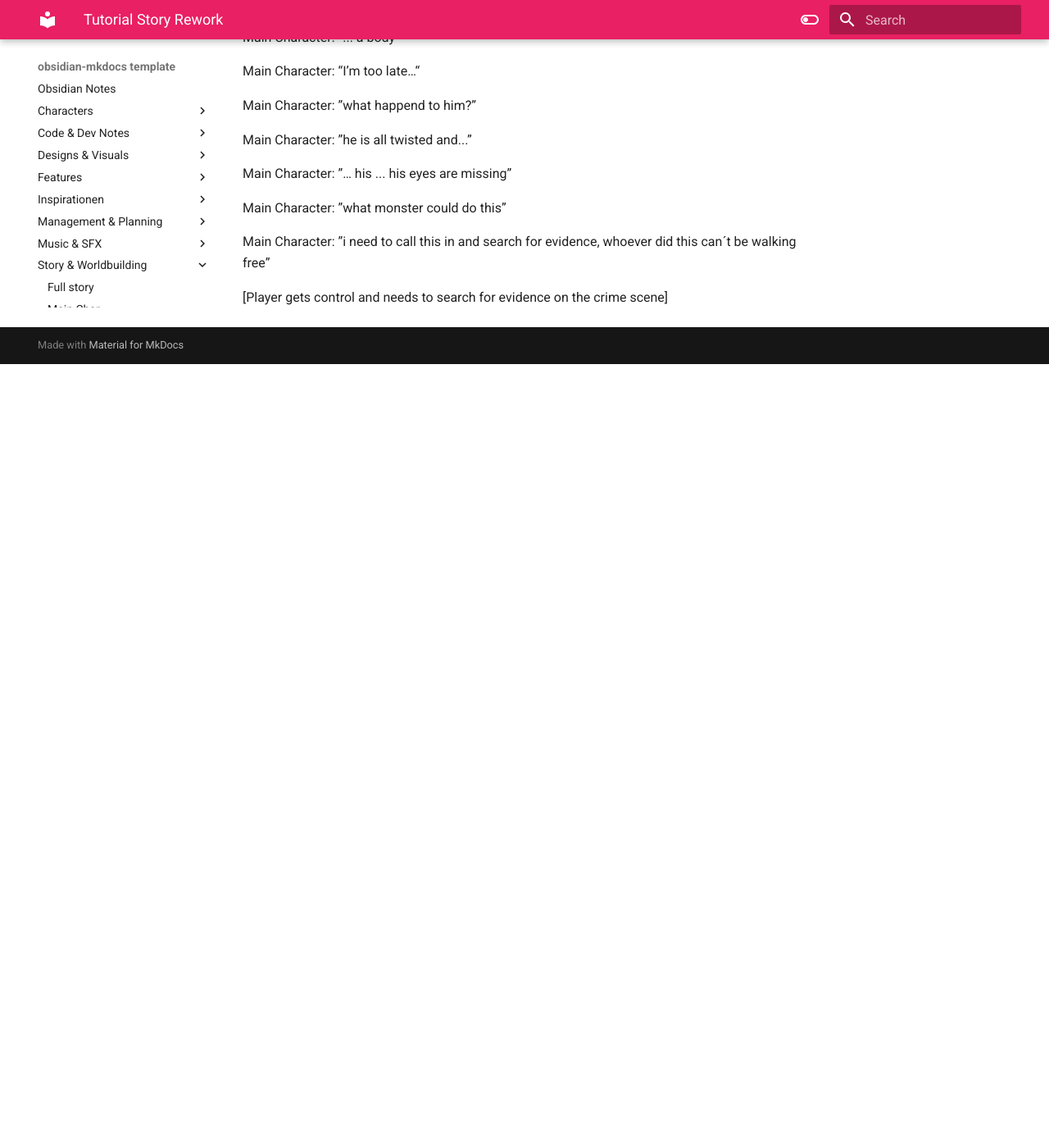
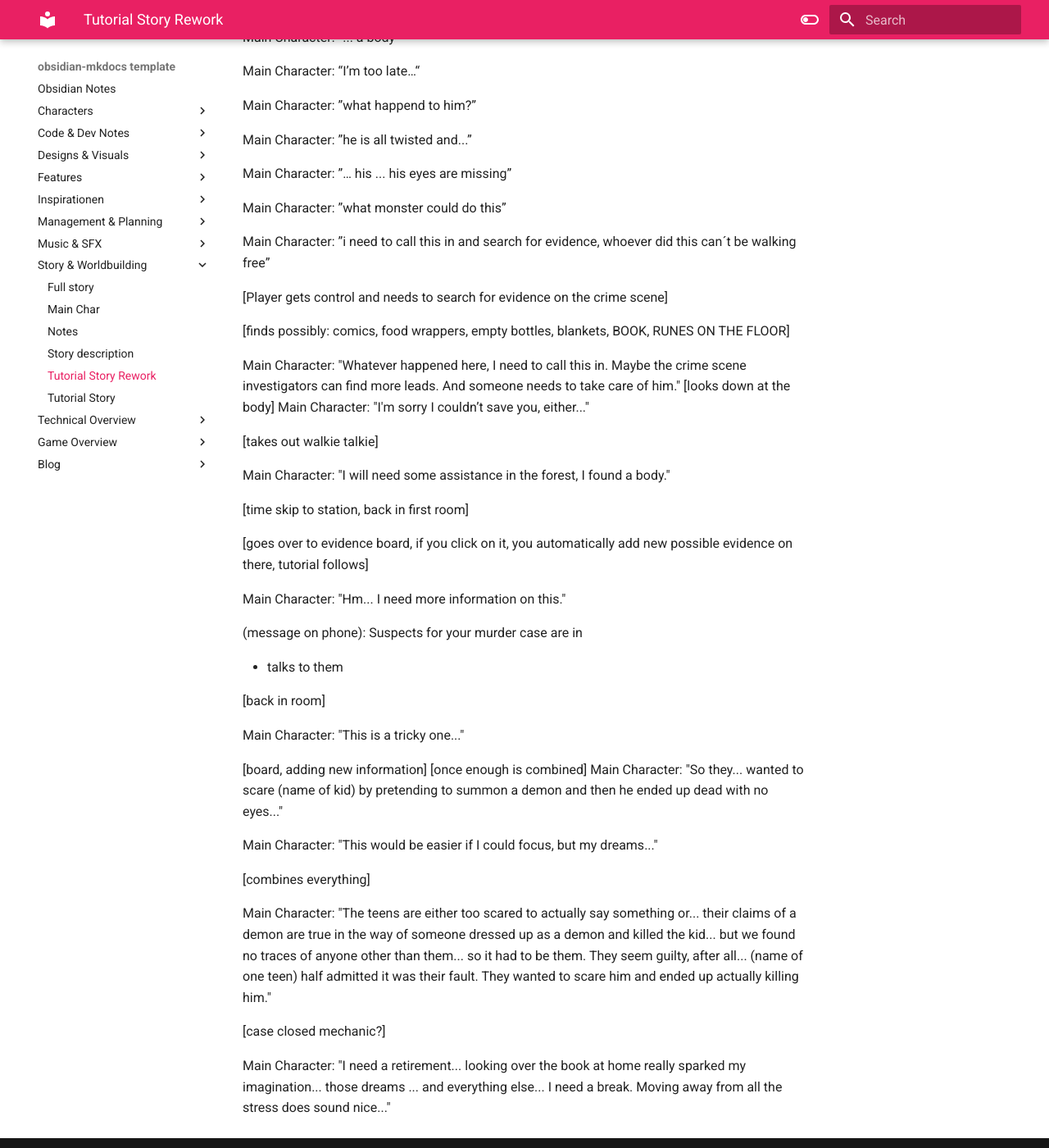
Before and after one commit to HFU-DM-PointClick/obsidian-orga, an MkDocs documentation site: the page built from docs/Story & Worldbuilding/Tutorial Story Rework.md, in a window 1280 px wide and 1400 px high, scrolled down 4690 px. Shown: the whole window at 82% size. Built offline with MkDocs 1.6.1 and Material for MkDocs 9.7.7, drawn with Linux system fonts in a browser that asks for light colours; before the commit the page ends 5134 px from its top, so only the background shows below that; some of the changed text lies outside the part shown.

Commit message:
added to tutorial story

```diff
--- a/docs/Story & Worldbuilding/Tutorial Story Rework.md
+++ b/docs/Story & Worldbuilding/Tutorial Story Rework.md
@@ -46,11 +46,11 @@ Main Character: ”A missing person? How long has he been missing for?”
 
 Person on the phone (...)
 
-Main Character: ”A week? That is a long time, he never messaged you?”
+Main Character: ”A week? That is a long time, any informations on possible wherabouts?”
 
 Person on the phone(...)
 
-Main Character: ”was there anything strange about him when you last talked to him?”
+Main Character: ”Did anyone notice anything strange when talking to him?”
 
 Person on the phone(...)
 
@@ -80,7 +80,7 @@ Investigator: ”It’s scary what this city has become…”
 
 Investigator: …
 
-Investigator:  „you um… you sure you up for this?”
+Investigator:  "you um… you sure you up for this?”
 
 Main Character: ”im fine. I´ll manage it”
 
@@ -102,7 +102,7 @@ Main Character: ”The school should still be open, better get there before it c
 
 Main Character: ”Good day. I’m Detective (Name) and I’m here to investigate the disappearance of (Student.”
 
-Teacher: „He’s – missing? I thought he was just home sick, I was on my way to contact the parents… do you know anything, what happened to him?”
+Teacher: "He’s – missing? I thought he was just home sick, I was on my way to contact the parents… do you know anything, what happened to him?”
 
 Main Character: “Not yet, but that’s why I’m here after all. When did you see him last?”
 
@@ -140,11 +140,11 @@ Ice creme shop owner: ”ahh (16 year old name), of course i know him, he and hi
 
 Main Character: ”No, he’s not in trouble, but he’s been missing for a week. Have you seen anything?”
 
-Ice creme shop owner: “ now that you mention it … he wasn´t here for quiet some time … I do hope that camping trip worked out okay…”
+Ice creme shop owner: “ now that you mention it … he wasn´t here for quiet some time … I do hope that meet-up worked out okay…”
 
-MC: “Camping trip?”
+MC: “Meet-up?”
 
-Shop owner: “Yeah, his friends were talking about meeting him there… said something like… it belonged to one of their grandparents or something? But they did mention the woods.”
+Shop owner: “Yeah, his friends were talking about meeting him … said something like… a cabin that belonged to one of their grandparents or something? But they did mention the woods.”
 
 Main Character: ”So they wanted to meet (Student) a week ago in that shack? … you wouldn’t happen to know where exactly it is, would you?”
 
@@ -197,3 +197,41 @@ Main Character: ”what monster could do this”
 Main Character: ”i need to call this in and search for evidence, whoever did this can´t be walking free”
 
 [Player gets control and needs to search for evidence on the crime scene]
+
+[finds possibly: comics, food wrappers, empty bottles, blankets, BOOK, RUNES ON THE FLOOR]
+
+Main Character: "Whatever happened here, I need to call this in. Maybe the crime scene investigators can find more leads. And someone needs to take care of him."
+[looks down at the body]
+Main Character: "I'm sorry I couldn’t save you, either..."
+
+[takes out walkie talkie]
+
+Main Character: "I will need some assistance in the forest, I found a body."
+
+[time skip to station, back in first room]
+
+[goes over to evidence board, if you click on it, you automatically add new possible evidence on there, tutorial follows]
+
+Main Character: "Hm... I need more information on this."
+
+(message on phone): Suspects for your murder case are in
+
+
+- talks to them
+
+[back in room]
+
+Main Character: "This is a tricky one..."
+
+[board, adding new information]
+[once enough is combined] Main Character: "So they... wanted to scare (name of kid) by pretending to summon a demon and then he ended up dead with no eyes..."
+
+Main Character: "This would be easier if I could focus, but my dreams..."
+
+[combines everything]
+
+Main Character: "The teens are either too scared to actually say something or... their claims of a demon are true in the way of someone dressed up as a demon and killed the kid... but we found no traces of anyone other than them... so it had to be them. They seem guilty, after all... (name of one teen) half admitted it was their fault. They wanted to scare him and ended up actually killing him."
+
+[case closed mechanic?]
+
+Main Character: "I need a retirement... looking over the book at home really sparked my imagination... those dreams ... and everything else... I need a break. Moving away from all the stress does sound nice..."
```
Also changed, not shown: other parts of docs/Story & Worldbuilding/Tutorial Story Rework.md (+1 -1 lines).
